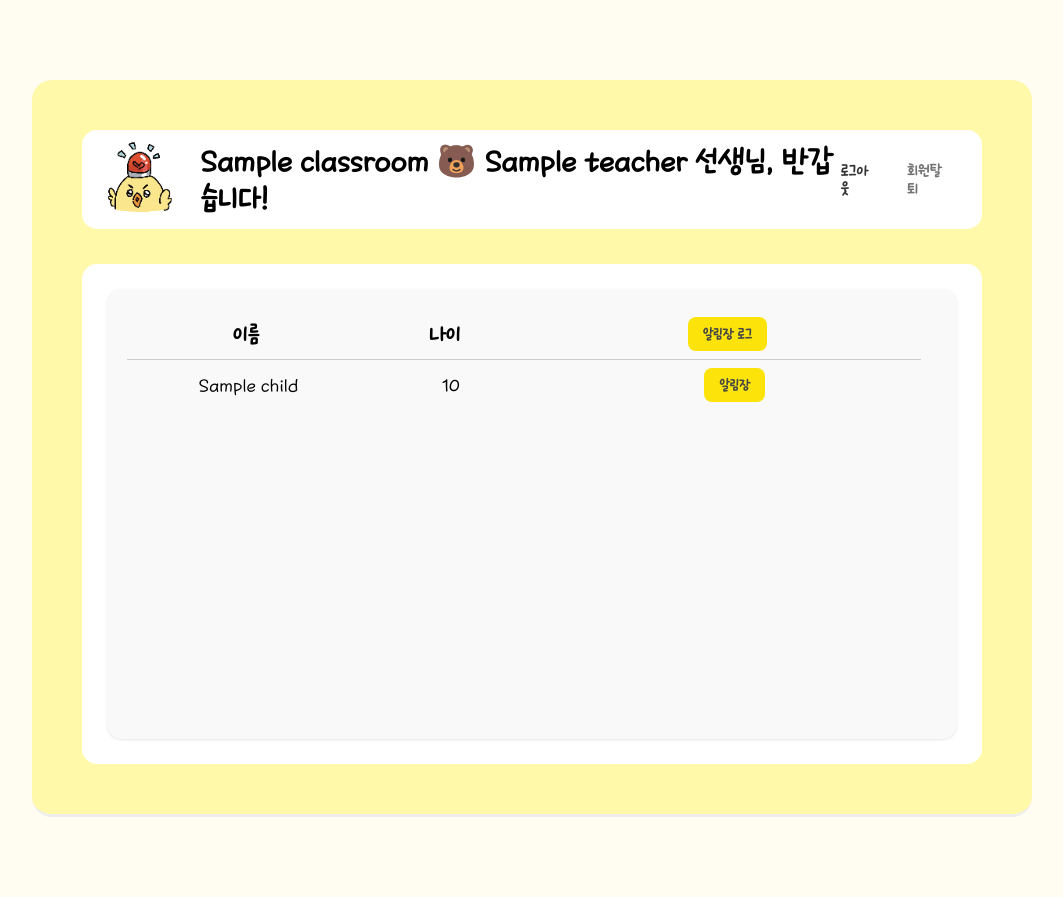
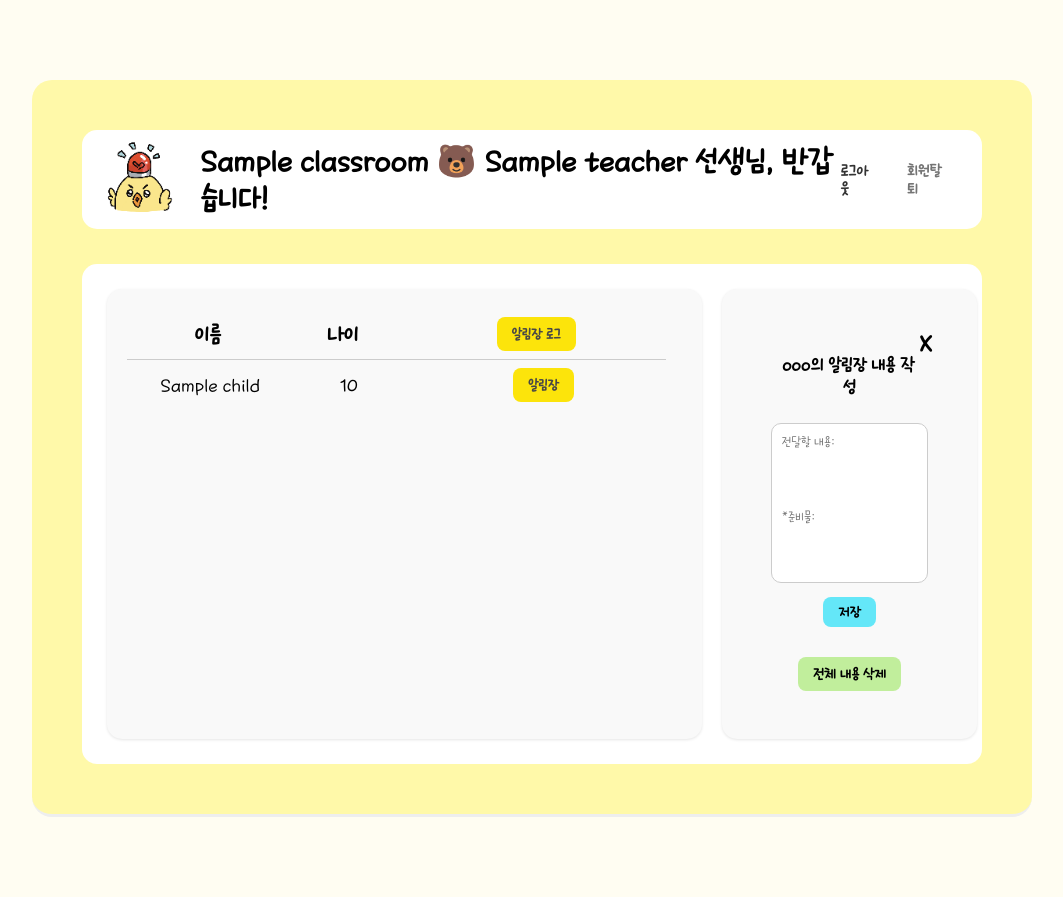
Before and after one commit to opeach2v/Graduation_project, a Django app: template graduation_work/templates/graduation_work/teachers_page.html in a window 1280 px wide. Shown: the whole page, without its empty margins (108-1171 px from the left). Run offline with Django 3.2, Linux system fonts and the light colour scheme; the template is opened without the code that fills it: most values are stand-ins (such as "Sample title", 1, 10 or a date in 2020).

Commit message:
fix: 그냥 고정시킨다다

```diff
--- a/static/css/teachers_style.css
+++ b/static/css/teachers_style.css
@@ -101,40 +101,33 @@ body {
     pointer-events: auto;
 }
 
-/* 폼 열리기 전 gap 0 */
 .homework-box {
-    display: flex; /* 가로로 정렬되도록 설정 */
-    gap: 0;
+    display: flex;
+    gap: 20px; /* 영역 사이 간격 */
     background-color: #ffffff;
     padding: 25px;
     border-radius: 15px;
     width: 100%;
-    transition: all 0.3s ease;
     margin: 0 auto;
 }
 
-/* 왼쪽에 동적으로 줄어들 테이블 영역 */
 .homework-list-box {
-    flex: 1;
-    transition: all 0.3s ease;
+    flex: 0 0 70%; /* 너비 고정: 70% */
     background-color: #f9f9f9;
     padding: 20px;
     border-radius: 15px;
     box-shadow: 0 1px 3px rgba(0, 0, 0, 0.1);
-    width: 90%;
+    overflow-y: auto; /* 내용이 길면 스크롤 */
 }
 
-/* 오른쪽에 동적으로 생길 폼 영역 - 초기에는 숨김 */
 .form-box {
-    width: 0;
-    padding: 0;
-    opacity: 0;
-    pointer-events: none;
-    overflow: hidden;
-    transition: all 0.3s ease;
+    flex: 0 0 30%; /* 너비 고정: 30% */
     background-color: #f9f9f9;
+    padding: 20px;
     border-radius: 15px;
     box-shadow: 0 1px 3px rgba(0, 0, 0, 0.1);
+    opacity: 1;
+    pointer-events: auto;
 }
 
 /* 폼 내용 영역 */
```
